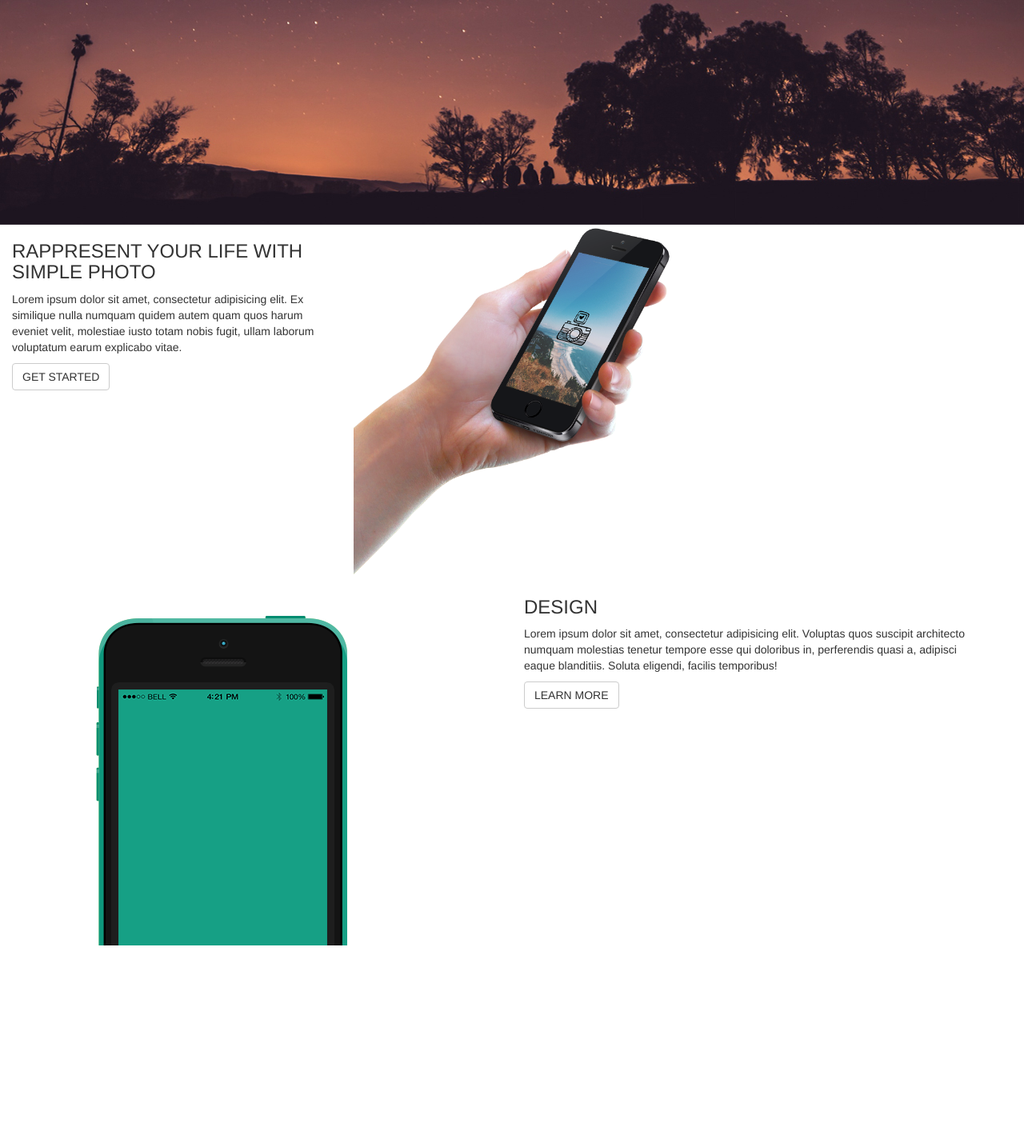
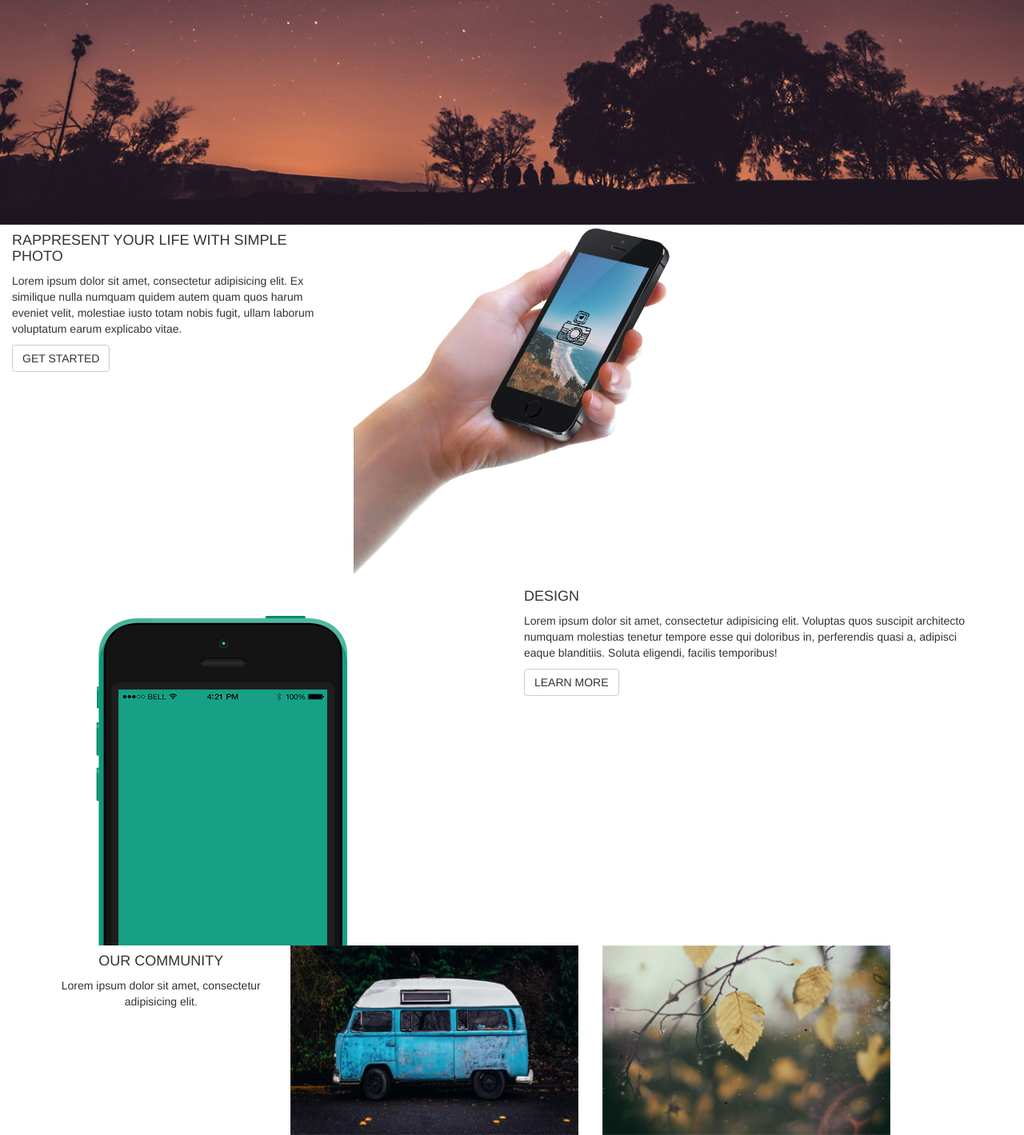
Before and after one commit to milily/ejercicio-photolab, a website: page index.html in a window 1280 px wide. Shown: the part 319-1738 px from the top of the page at 80% size. Before the commit the page ends 1501 px from the top, so only its background shows below. Drawn offline with Linux system fonts and the light colour scheme.

Commit message:
html cuarta seccion

```diff
--- a/index.html
+++ b/index.html
@@ -43,7 +43,7 @@
 	<section class="container-fluid second-section">
 		<div class="row">
 			<div class="col-lg-4 col-md-4 col-sm-12 col-xs-12 text-left">
-				<h3>RAPPRESENT YOUR LIFE WITH SIMPLE PHOTO</h3>
+				<h4>RAPPRESENT YOUR LIFE WITH SIMPLE PHOTO</h4>
 				<p>Lorem ipsum dolor sit amet, consectetur adipisicing elit. Ex similique nulla numquam quidem autem quam quos harum eveniet velit, molestiae iusto totam nobis fugit, ullam laborum voluptatum earum explicabo vitae.</p>
 				<button type='button' class='btn btn-default'>GET STARTED</button>
 			</div>
@@ -58,11 +58,25 @@
 				<img class="img-responsive" src="dist/img/phone (1).png" alt="">
 			</div>
 			<div class="col-lg-6 col-md-6 col-sm-12 col-xs-12 text-left">
-				<h3>DESIGN</h3>
+				<h4>DESIGN</h4>
 				<p>Lorem ipsum dolor sit amet, consectetur adipisicing elit. Voluptas quos suscipit architecto numquam molestias tenetur tempore esse qui doloribus in, perferendis quasi a, adipisci eaque blanditiis. Soluta eligendi, facilis temporibus!</p>
 				<button type='button' class='btn btn-default'>LEARN MORE</button>
 			</div>
 		</div>
 	</section>
+	<section class="container fourth-section">
+		<div class="row">
+			<div class="col-lg-3 col-md-3 col-sm-3 col-xs-3 text-center">
+				<h4>OUR COMMUNITY</h4>
+				<p>Lorem ipsum dolor sit amet, consectetur adipisicing elit.</p>
+			</div>
+			<div class="col-lg-4 col-md-4 col-sm-4 col-xs-4 text-left">
+				<img class="img-responsive" src="dist/img/car.jpg" alt="">
+			</div>
+			<div class="col-lg-4 col-md-4 col-sm-4 col-xs-4 text-left">
+				<img class="img-responsive" src="dist/img/leaf.jpg" alt="">
+			</div>
+		</div>
+	</section>
 </body>
 </html>
```
